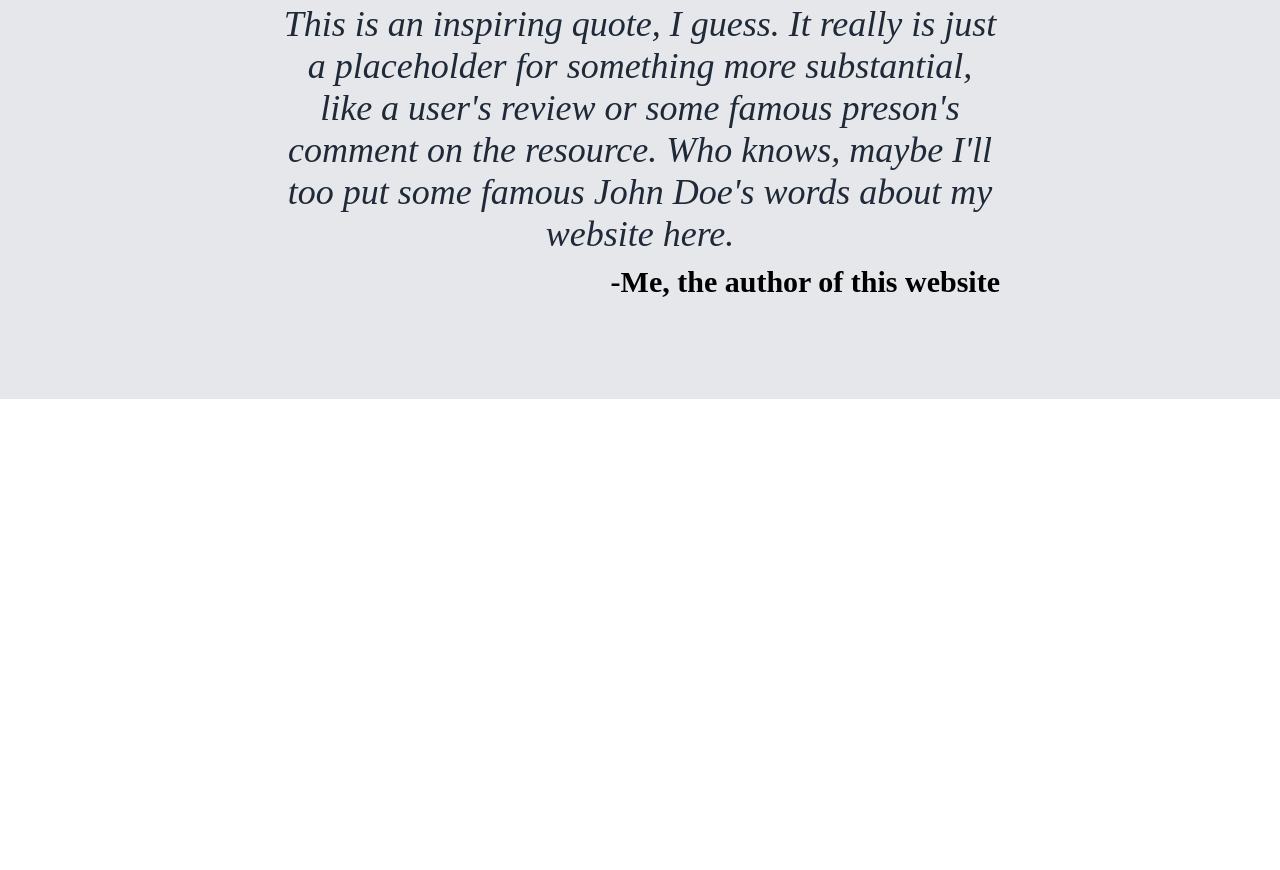
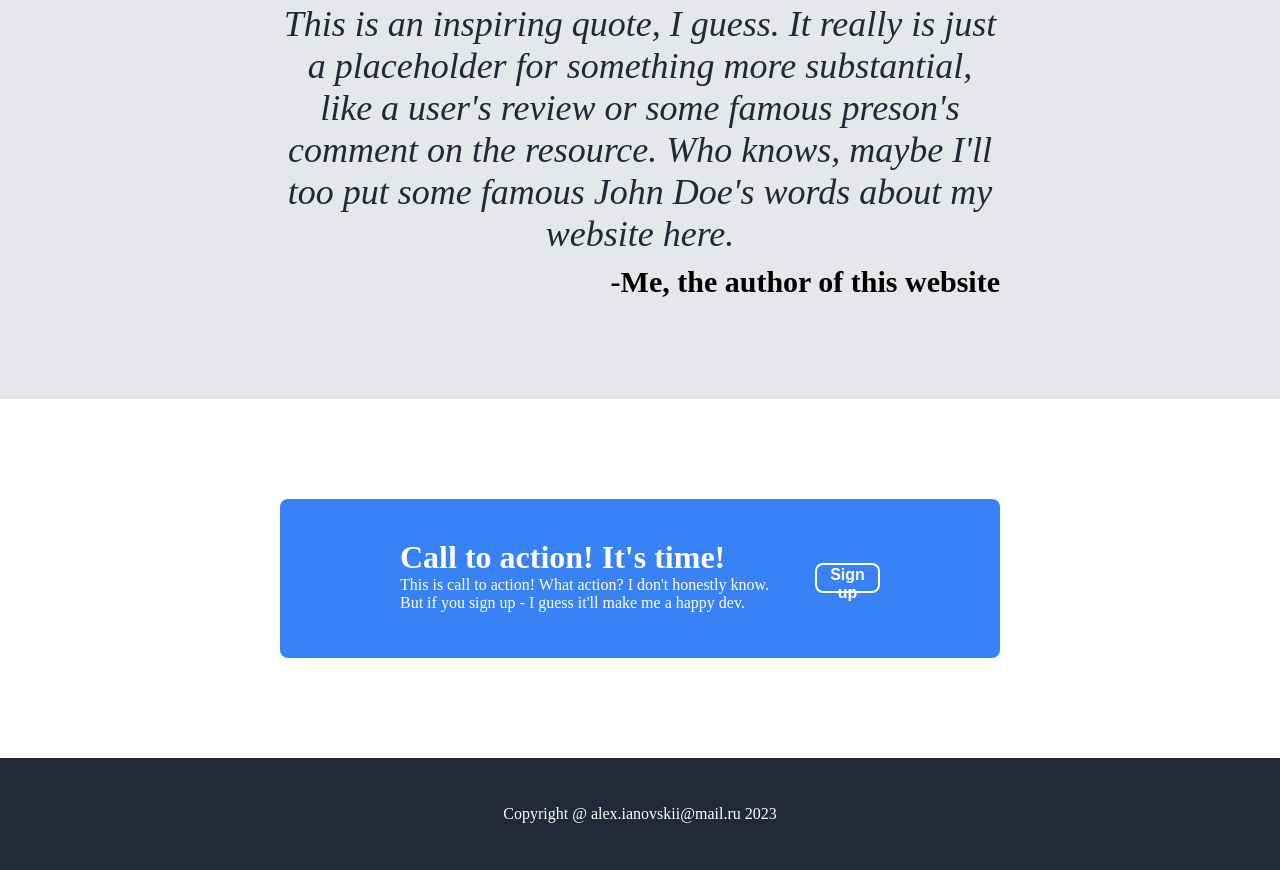
Before and after one commit to AYanovDev/landing_page, a plain HTML site: page index.html in a window 1280 px wide. Shown: the part 1141-2011 px from the top of the page. Before the commit the page ends 1540 px from the top, so only its background shows below. Drawn offline with Linux system fonts and the light colour scheme.

Commit message:
Added the last section and a footer. Project complete

```diff
--- a/index.html
+++ b/index.html
@@ -51,6 +51,7 @@
             </div>
         </div>
     </div>
+
     <div class="section-3">
         <p class="quote">
             This is an inspiring quote, I guess. It
@@ -62,5 +63,21 @@
         </p>
         <p class="author">-Me, the author of this website</p>
     </div>
+
+    <div class="section-4">
+        <div class="call">
+            <div class="call-text">
+                <h3>Call to action! It's time!</h3>
+                <p>This is call to action! What action? I don't honestly know.
+                    But if you sign up - I guess it'll make me a happy dev.
+                </p>
+            </div>
+            <button>Sign up</button>
+        </div>
+    </div>
+
+    <footer>
+        <p>Copyright @ alex.ianovskii@mail.ru 2023</p>
+    </footer>
 </body>
 </html>
--- a/style.css
+++ b/style.css
@@ -4,7 +4,7 @@ body {
     margin: 0;
 }
 
-header, .section-1, .section-2, .section-3 {
+header, .section-1, .section-2, .section-3, .section-4, footer {
     padding: 0 280px;
 }
 
@@ -13,7 +13,7 @@ header {
     justify-content: space-between;
 }
 
-header, .section-1 {
+header, .section-1, footer {
     background-color: #1f2937;
     color: white;
 }
@@ -139,3 +139,49 @@ h2 {
     margin-top: 10px;
     margin-bottom: 100px;
 }
+
+.section-4 {
+
+}
+
+.call {
+    display: flex;
+    justify-content: space-between;
+    align-items: center;
+    background-color: #3882f6;
+    border-radius: 8px;
+    margin: 100px 0px;
+    color: white;
+    padding: 30px 120px;
+    gap: 20px;
+}
+
+.call button {
+    width: 105px;
+    height: 30px;
+    font-weight: bold;
+    font-size: 16px;
+    background-color: #3882f6;
+    border-color: white;
+    color: white;
+    border-radius: 8px;
+    border-style: solid;
+}
+
+h3 {
+    font-size: 32px;
+    font-weight: 900;
+    margin-bottom: 0;
+    margin-top: 10px;
+}
+
+.call p {
+    margin-top: 0px;
+}
+
+footer p {
+    display: flex;
+    align-items: center;
+    justify-content: center;
+    height: 80px;
+}
```
